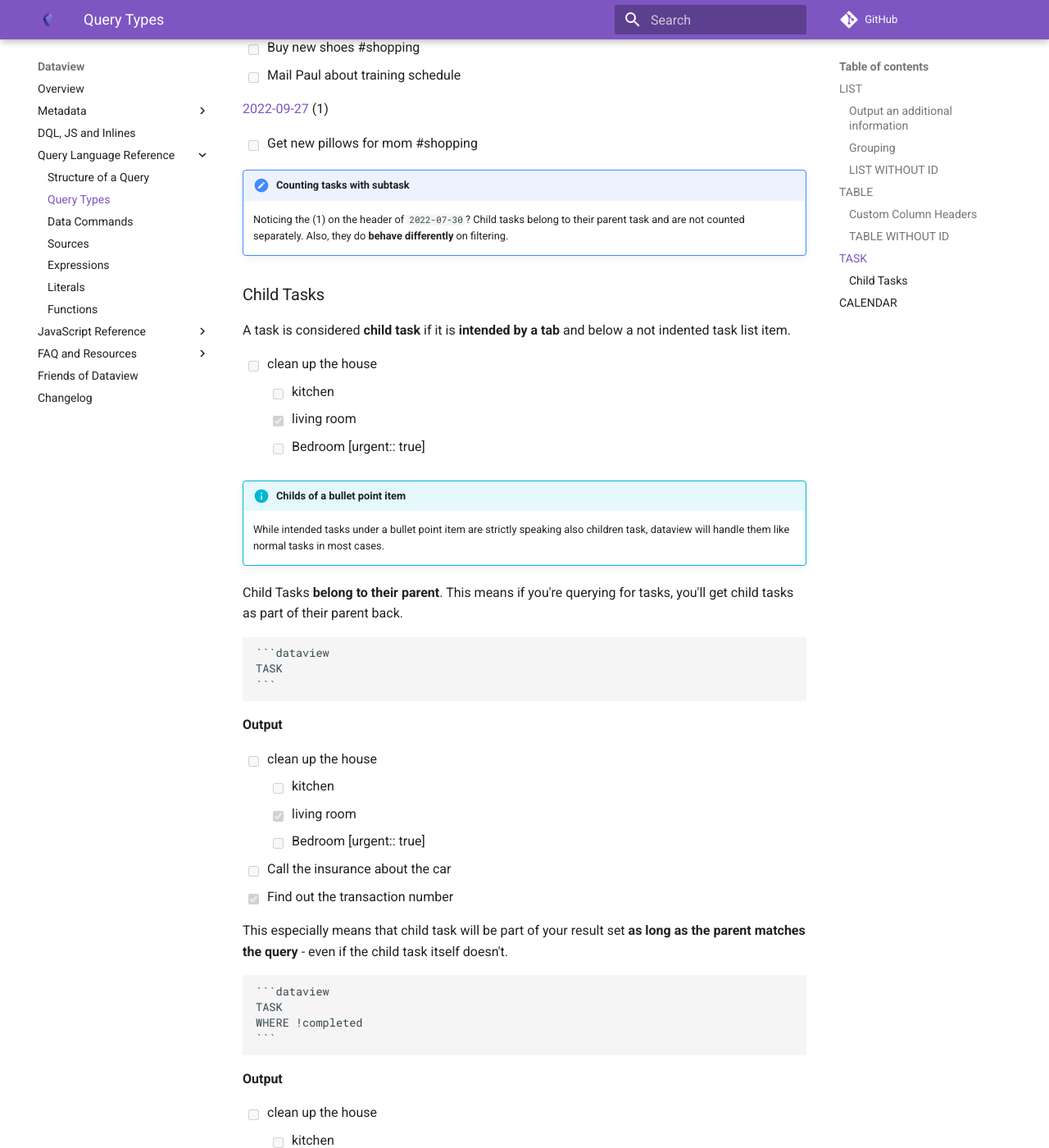
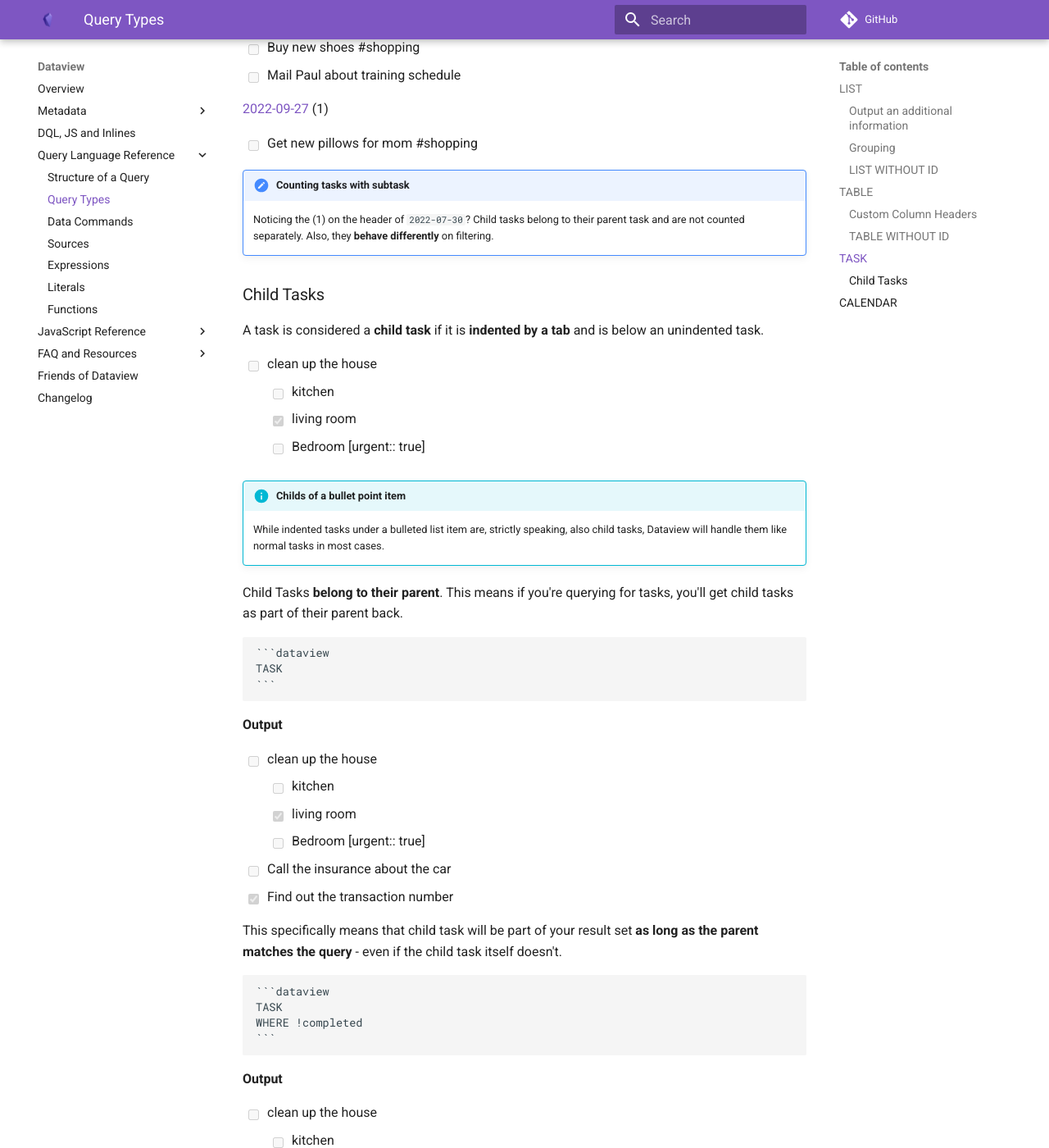
Before and after one commit to blacksmithgu/obsidian-dataview, an MkDocs documentation site: the page built from docs/docs/queries/query-types.md, in a window 1280 px wide and 1400 px high, scrolled down 10428 px. Shown: the whole window at 82% size. Built offline with MkDocs 1.6.1 and Material for MkDocs 9.7.7, drawn with Linux system fonts in a browser that asks for light colours; comment, search, counter and statistics services are not loaded; some of the changed text lies outside the part shown.

Commit message:
Integrate suggestions from AB1908
Co-authored-by: AB1908 <14124383+AB1908@users.noreply.github.com>

````diff
--- a/docs/docs/queries/query-types.md
+++ b/docs/docs/queries/query-types.md
@@ -327,7 +327,7 @@ FROM #games
 
 ## TASK
 
-The `TASK` Query outputs **a interactive list of all tasks in your vault** that match the given [data commands](data-commands.md) (if any). `TASK` Queries are special compared to the other Query Types because they do give back **Tasks as results and not pages**. This implies that all [data commands](data-commands.md) operate on **Task level** and makes it possible to fine granularly filter your tasks for i.e. their status or a meta data specified on the task itself.
+The `TASK` Query outputs **an interactive list of all tasks in your vault** that match the given [data commands](data-commands.md) (if any). `TASK` queries are special compared to the other Query Types because they do give back **Tasks as results and not pages**. This implies that all [data commands](data-commands.md) operate on **Task level** and makes it possible to granularly filter your tasks i.e. for their status or meta data specified on the task itself.
 
 Also, `TASK` Queries are the only possibility to **manipulate your files through DQL**. Normally, Dataview does not touch the content of your files; however, if you check a task through a dataview query, it'll get **checked in its original file, too**. In the Dataview Settings under "Task Settings", you can opt-in to automatically set a `completion` meta data field when checking a task in dataview. Mind though that this only works if you check the task inside a dataview block.
 
@@ -395,11 +395,11 @@ GROUP BY file.link
 - [ ] Get new pillows for mom #shopping
 
 !!! hint "Counting tasks with subtask"
-    Noticing the (1) on the header of `2022-07-30`? Child tasks belong to their parent task and are not counted separately. Also, they do **behave differently** on filtering.
+    Noticing the (1) on the header of `2022-07-30`? Child tasks belong to their parent task and are not counted separately. Also, they **behave differently** on filtering.
 
 ### Child Tasks
 
-A task is considered **child task** if it is **intended by a tab** and below a not indented task list item.
+A task is considered a **child task** if it is **indented by a tab** and is below an unindented task.
 
 - [ ] clean up the house
 	- [ ] kitchen
@@ -408,7 +408,7 @@ A task is considered **child task** if it is **intended by a tab** and below a n
 
 
 !!! info "Childs of a bullet point item"
-    While intended tasks under a bullet point item are strictly speaking also children task, dataview will handle them like normal tasks in most cases.
+    While indented tasks under a bulleted list item are, strictly speaking, also child tasks, Dataview will handle them like normal tasks in most cases.
 
 Child Tasks **belong to their parent**. This means if you're querying for tasks, you'll get child tasks as part of their parent back.
 
@@ -427,7 +427,7 @@ TASK
 - [ ] Call the insurance about the car
 - [x] Find out the transaction number
 
-This especially means that child task will be part of your result set **as long as the parent matches the query** - even if the child task itself doesn't.
+This specifically means that child task will be part of your result set **as long as the parent matches the query** - even if the child task itself doesn't.
 
 ~~~
 ```dataview
````
Also changed, not shown: other parts of docs/docs/queries/query-types.md (+1 -1 lines).
